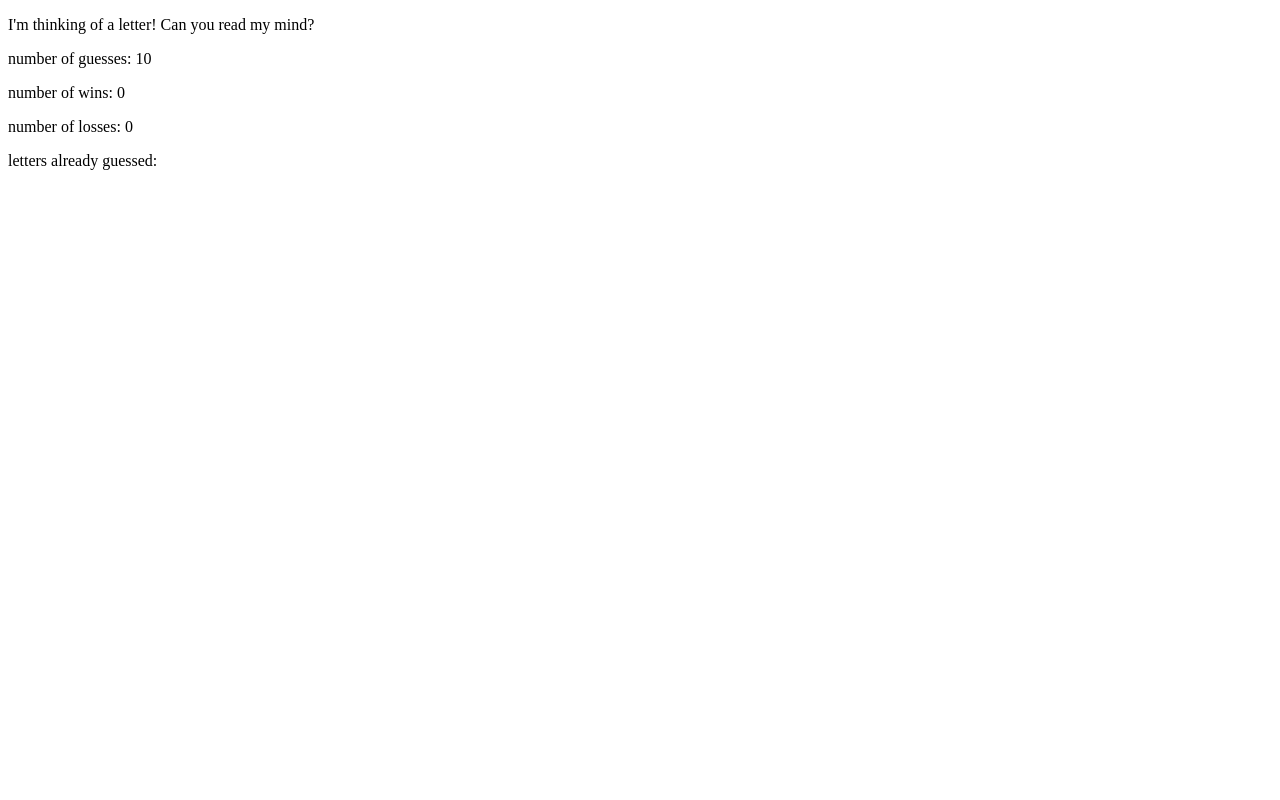
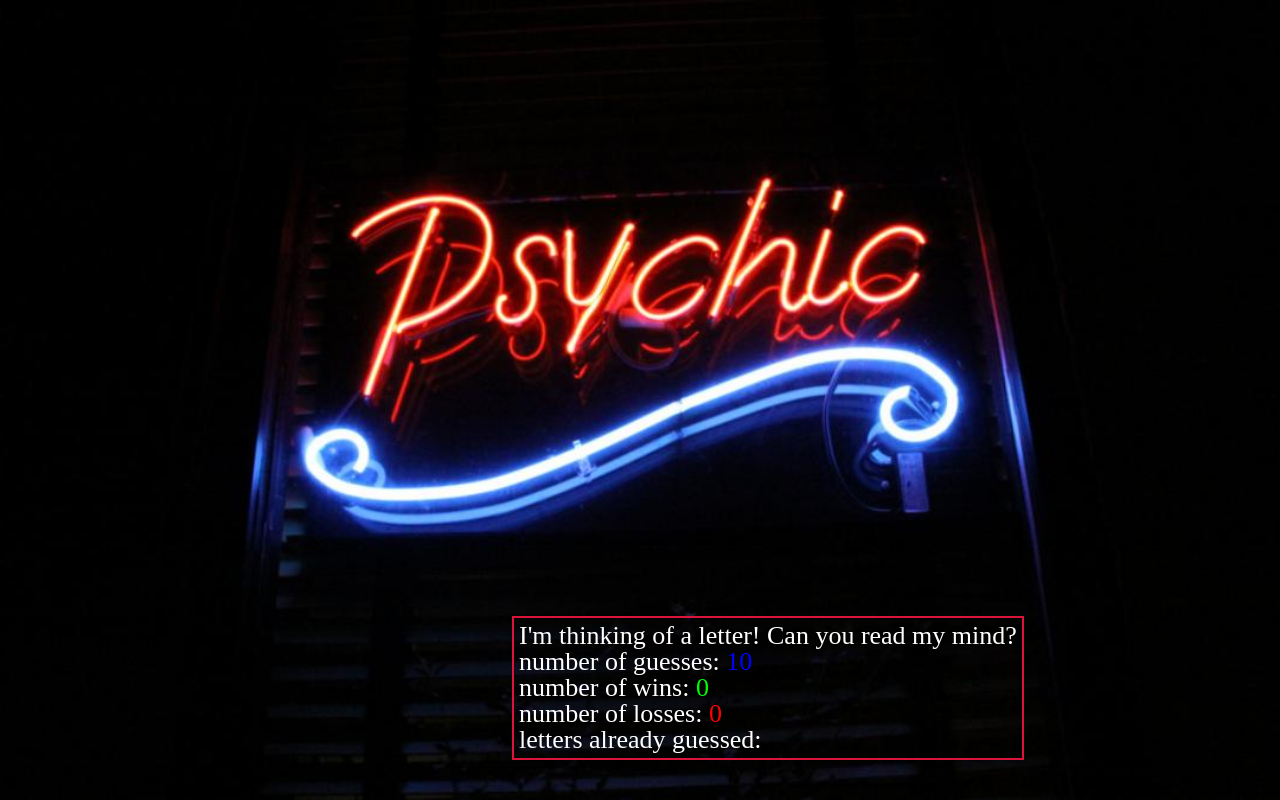
Before and after one commit to Livingnight/Psychic-Game, a plain HTML site: page index.html in a window 1280 px wide. Drawn offline with Linux system fonts and the light colour scheme.

Commit message:
added css

```diff
--- a/assets/css/reset.css
+++ b/assets/css/reset.css
@@ -0,0 +1,48 @@
+/* http://meyerweb.com/eric/tools/css/reset/
+   v2.0 | 20110126
+   License: none (public domain)
+*/
+
+html, body, div, span, applet, object, iframe,
+h1, h2, h3, h4, h5, h6, p, blockquote, pre,
+a, abbr, acronym, address, big, cite, code,
+del, dfn, em, img, ins, kbd, q, s, samp,
+small, strike, strong, sub, sup, tt, var,
+b, u, i, center,
+dl, dt, dd, ol, ul, li,
+fieldset, form, label, legend,
+table, caption, tbody, tfoot, thead, tr, th, td,
+article, aside, canvas, details, embed,
+figure, figcaption, footer, header, hgroup,
+menu, nav, output, ruby, section, summary,
+time, mark, audio, video {
+    margin: 0;
+    padding: 0;
+    border: 0;
+    font-size: 100%;
+    font: inherit;
+    vertical-align: baseline;
+}
+/* HTML5 display-role reset for older browsers */
+article, aside, details, figcaption, figure,
+footer, header, hgroup, menu, nav, section {
+    display: block;
+}
+body {
+    line-height: 1;
+}
+ol, ul {
+    list-style: none;
+}
+blockquote, q {
+    quotes: none;
+}
+blockquote:before, blockquote:after,
+q:before, q:after {
+    content: '';
+    content: none;
+}
+table {
+    border-collapse: collapse;
+    border-spacing: 0;
+}
--- a/assets/css/style.css
+++ b/assets/css/style.css
@@ -0,0 +1,39 @@
+body, html {
+    height: 100%;
+}
+body{
+    background: #000000 url("../images/i-asked-psychics-to-connect-with-my-non-existent-dead-sister-1433514380.jpg");
+    height: 100%;
+    background-position: center;
+    background-repeat: no-repeat;
+    background-size: cover;
+    position: relative;
+}
+p{
+    color: #ffffff;
+    font-size: 26px;
+    /*margin: 10%;*/
+}
+#psychic {
+    position: absolute;
+    bottom: 5%;
+    left: 40%;
+    padding: 5px;
+    /*margin-left: 40%;*/
+    /*margin-top: 35%;*/
+    /*width: 100%;*/
+    /*height: 100%;*/
+    border: 2px solid crimson;
+}
+.winner span {
+    color: #00FF00;
+}
+.loser span {
+    color: #ff0000;
+}
+.remainder span {
+    color: #0000ff;
+}
+.used span {
+    color: darkmagenta;
+}
--- a/assets/javascript/game.js
+++ b/assets/javascript/game.js
@@ -31,6 +31,7 @@ var game = {
             console.log(userGuess);
             game.chancesLeft = 10;
             this.computerGuess = undefined;
+            alert("You've won! You really are psychic!");
 
         }
         // GAME LOGIC FOR WRONG GUESS
@@ -47,15 +48,16 @@ var game = {
                 console.log(game.losses);
                 game.alreadyGuessed = [];
                 this.computerGuess = undefined;
+                alert("You used all you're guesses! You Lose!!")
             }
         }
 
         // HTML TO MAIN PAGE AFTER EVERY GUESS/LOSS/WIN
         var html =
-            "<p>Wins: " + game.wins + "</p>" +
-            "<p>Losses: " + game.losses + "</p>" +
-            "<p>Chances Left: " + game.chancesLeft + "</p>" +
-            "<p>Letters Guessed: " + game.alreadyGuessed + "</p>";
+            "<p class = 'winner'>Wins: " + "<span>" + game.wins+ "</span>" + "</p>" +
+            "<p class = 'loser'>Losses: " + "<span>" +game.losses + "</span>" + "</p>" +
+            "<p class = 'remainder'>Chances Left: " + "<span>" + game.chancesLeft + "</span>" + "</p>" +
+            "<p class = 'used'>Letters Guessed: " + "<span>" + game.alreadyGuessed + "</span>" + "</p>";
 
 
         document.querySelector("#psychic").innerHTML = html;
--- a/index.html
+++ b/index.html
@@ -19,10 +19,10 @@
     <script src="assets/javascript/game.js"></script>
     <div id = "psychic">
         <p>I'm thinking of a letter! Can you read my mind?</p>
-        <p>number of guesses: 10</p>
-        <p>number of wins: 0</p>
-        <p>number of losses: 0</p>
-        <p>letters already guessed:</p>
+        <p class = 'remainder'>number of guesses: <span>10</span></p>
+        <p class = 'winner'>number of wins: <span>0</span></p>
+        <p class = 'loser'>number of losses: <span>0</span></p>
+        <p class = 'used'>letters already guessed:</p>
     </div>
 
 
```
Also changed, not shown: assets/images/i-asked-psychics-to-connect-with-my-non-existent-dead-sister-1433514380.jpg (added).
